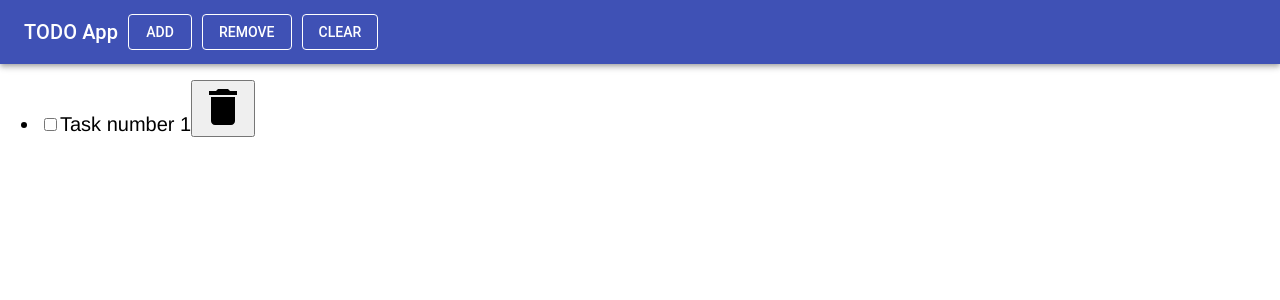
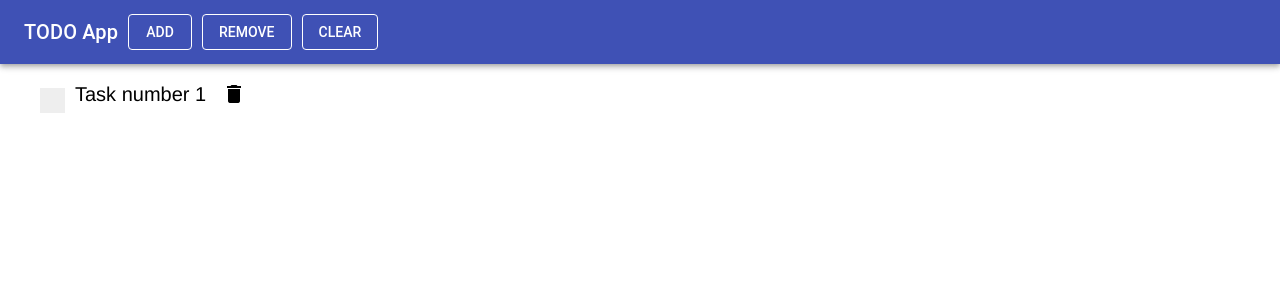
Before and after one commit to Darmun/todo-app, a React (Create React App) app: page / in a window 1280 px wide. Both pictures are taken after a click on the button "ADD". Shown: the top 300 px of the page. Built offline with nearby package versions, Linux system fonts and the light colour scheme.

Commit message:
new checkBox and color theme of done task

```diff
--- /dev/null
+++ b/src/Components/TaskList/Checkbox.js
@@ -0,0 +1,11 @@
+import React from "react";
+import "./checkBox.css"
+
+export default function CustomCheckbox ({onChange}){
+    return(
+<label class="container">
+  <input type="checkbox" onChange={onChange}/>
+  <span class="checkmark"></span>
+</label>
+    )
+}
--- a/src/Components/TaskList/ListItem.js
+++ b/src/Components/TaskList/ListItem.js
@@ -2,13 +2,37 @@ import React, { Component } from "react";
 import { withStyles } from "@material-ui/core/styles";
 import PropTypes from "prop-types";
 import Delete from "./delete.png";
+import CheckBox from "./Checkbox.js"
 
 const styles = {
   listItem: {
     font: "200 20px Helvetica, Verdana, sans-serif",
-    lineHeight: "1.8rem"
+    lineHeight: "1.8rem",
+    display: "flex",
+    alignItems:"center"
   },
-  deleteButton: {}
+  buttonSection:{
+    marginLeft:"0.5em"
+  },
+  deleteButton: {
+    border: "none",
+    backgroundColor: "transparent",
+    cursor: "pointer",
+    display: "flex",
+    alignItems: "center",
+    transition: "all 0.5s",
+  },
+  deleteIcon:{
+    width:24,
+    height:24,
+  },
+  done:{
+    backgroundColor: "rgb(147, 255, 178, 0.3)",
+    color:"rgba(73, 215, 125, 1)"
+  },
+  taskCheckBox:{
+    marginRight:"1em"
+  }
 };
 
 class ListItem extends Component {
@@ -26,12 +50,14 @@ class ListItem extends Component {
     const { classes } = this.props;
 
     return (
-      <li className={classes.listItem}>
-        <input type="checkbox" onChange={this.toggleTaskStatus} />
+      <li className={`${classes.listItem} ${this.state.taskDone ? classes.done : ""}`}>
+        <CheckBox onChange={this.toggleTaskStatus} />
         {this.props.children}
+        <div className={classes.buttonSection}>
         <button className={classes.deleteButton}>
-          <img src={Delete} alt="delete" />
+          <img src={Delete} alt="delete" className={classes.deleteIcon}/>
         </button>
+        </div>
       </li>
     );
   }
--- /dev/null
+++ b/src/Components/TaskList/checkBox.css
@@ -0,0 +1,67 @@
+/* The container */
+.container {
+    display: block;
+    position: relative;
+    padding-left: 35px;
+    margin-bottom: 12px;
+    cursor: pointer;
+    font-size: 22px;
+    -webkit-user-select: none;
+    -moz-user-select: none;
+    -ms-user-select: none;
+    user-select: none;
+  }
+
+  /* Hide the browser's default checkbox */
+  .container input {
+    position: absolute;
+    opacity: 0;
+    cursor: pointer;
+    height: 0;
+    width: 0;
+  }
+
+  /* Create a custom checkbox */
+  .checkmark {
+    position: absolute;
+    top: 0;
+    left: 0;
+    height: 25px;
+    width: 25px;
+    background-color: #eee;
+  }
+
+  /* On mouse-over, add a grey background color */
+  .container:hover input ~ .checkmark {
+    background-color: #ccc;
+  }
+
+  /* When the checkbox is checked, add a blue background */
+  .container input:checked ~ .checkmark {
+    background-color: #2196F3;
+  }
+
+  /* Create the checkmark/indicator (hidden when not checked) */
+  .checkmark:after {
+    content: "";
+    position: absolute;
+    display: none;
+  }
+
+  /* Show the checkmark when checked */
+  .container input:checked ~ .checkmark:after {
+    display: block;
+  }
+
+  /* Style the checkmark/indicator */
+  .container .checkmark:after {
+    left: 9px;
+    top: 5px;
+    width: 5px;
+    height: 10px;
+    border: solid white;
+    border-width: 0 3px 3px 0;
+    -webkit-transform: rotate(45deg);
+    -ms-transform: rotate(45deg);
+    transform: rotate(45deg);
+  }
```
